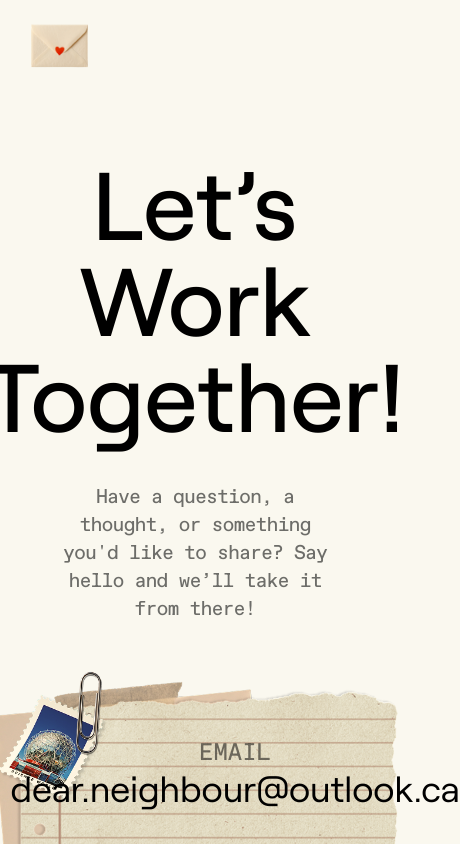
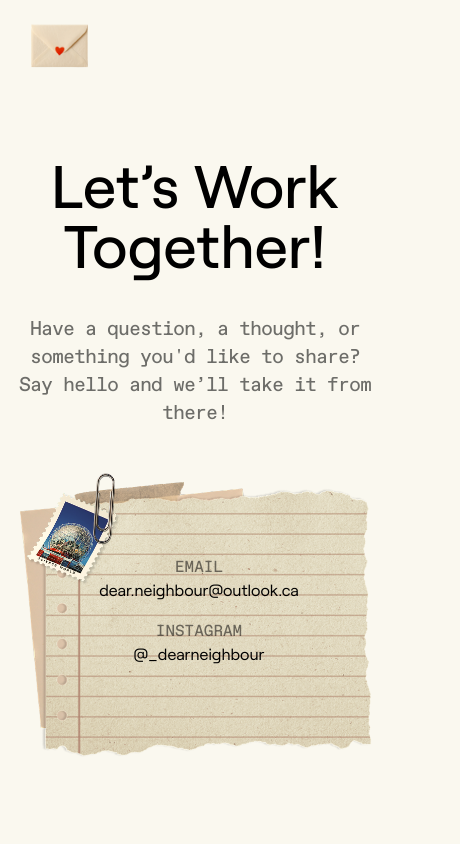
Before and after one commit to tinaduo/dear-neighbour, a Next.js app: page /contact in a window 390 px wide. Shown: the top 844 px of the page, 460 px wide, since content can reach past the window. Built offline with nearby package versions, Linux system fonts and the light colour scheme; some icons are missing.

Commit message:
contact mobile fix (maybe)

```diff
--- a/src/app/contact/page.tsx
+++ b/src/app/contact/page.tsx
@@ -12,38 +12,38 @@ export default function Services() {
             </head>
             <div>
                 <section className="flex flex-col items-center">
-                <h1 className="text-center justify-center text-6xl text-8xl font-medium font-['Roobert']">
+                <h1 className="text-center justify-center text-6xl md:text-8xl font-medium font-['Roobert']">
                     Let’s Work Together!
                 </h1>
-                <p className="text-center text-xl font-['FavoritMono'] mt-10 mb-8 max-w-8/12 tracking-tighter text-gray">
+                <p className="text-center text-xl font-['FavoritMono'] mt-10 mb-8 md:max-w-8/12 tracking-tighter text-gray">
                     Have a question, a thought, or something you'd like to share? Say hello and we’ll take it from there!
                 </p>
             </section>
             <section className="flex flex-col items-center relative">
                 <img src="/images/postcards/sticky-note.png" alt="Sticky Note"/>
-                <div className="flex flex-col items-center justify-center space-y-4 absolute bottom-0 top-0 pl-20">
+                <div className="flex flex-col items-center justify-center space-y-4 absolute bottom-0 top-0 pl-2 md:pl-20">
                     <div>
                     <h6
-                        className="opacity-80 text-center justify-center text-stone-900/75 text-2xl font-['FavoritMono']"
+                        className="opacity-80 text-center justify-center text-stone-900/75 md:text-2xl font-['FavoritMono']"
                     >
                         EMAIL
                     </h6>
                         <a
                             href="mailto:dear.neighbour@outlook.ca"
-                            className="text-darkgrey hover:underline text-4xl font-['Roobert'] text-center"
+                            className="text-darkgrey hover:underline md:text-4xl font-['Roobert'] text-center"
                         >
                             dear.neighbour@outlook.ca
                         </a>
                     </div>
-                    <div className="flex flex-col items-center mt-8">
+                    <div className="flex flex-col items-center md:mt-8">
                         <h6
-                            className="opacity-80 text-center justify-center text-stone-900/75 text-2xl font-['FavoritMono']"
+                            className="opacity-80 text-center justify-center text-stone-900/75 md:text-2xl font-['FavoritMono']"
                         >
                             INSTAGRAM
                         </h6>
                         <a
                             href="https://www.instagram.com/@_dearneighbour/"
-                            className="text-darkgrey hover:underline text-4xl font-['Roobert'] text-center"
+                            className="text-darkgrey hover:underline md:text-4xl font-['Roobert'] text-center"
                         >
                             @_dearneighbour
                         </a>
```
